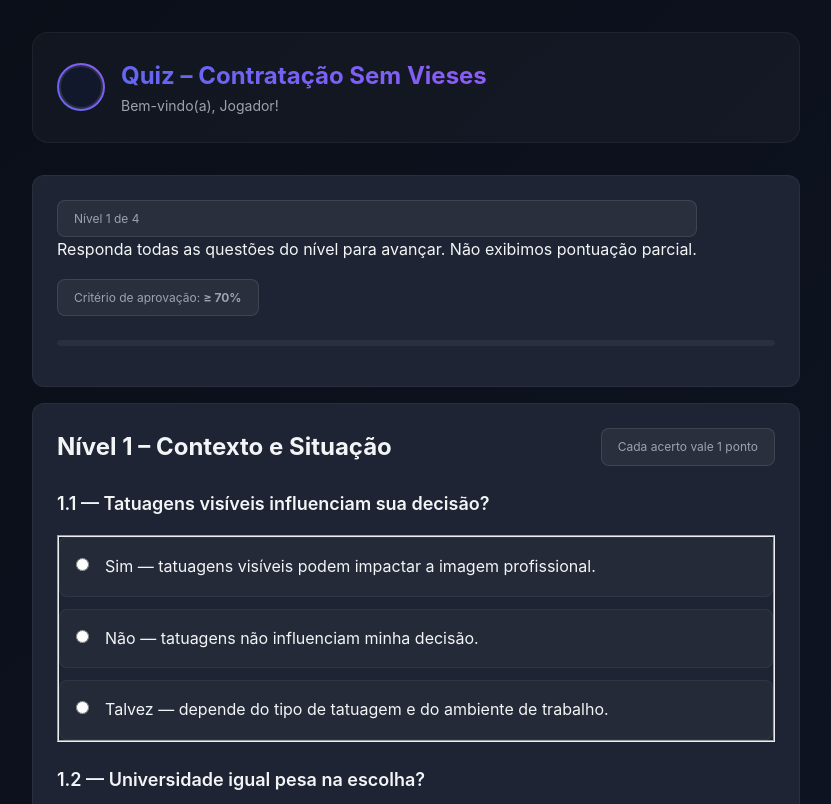
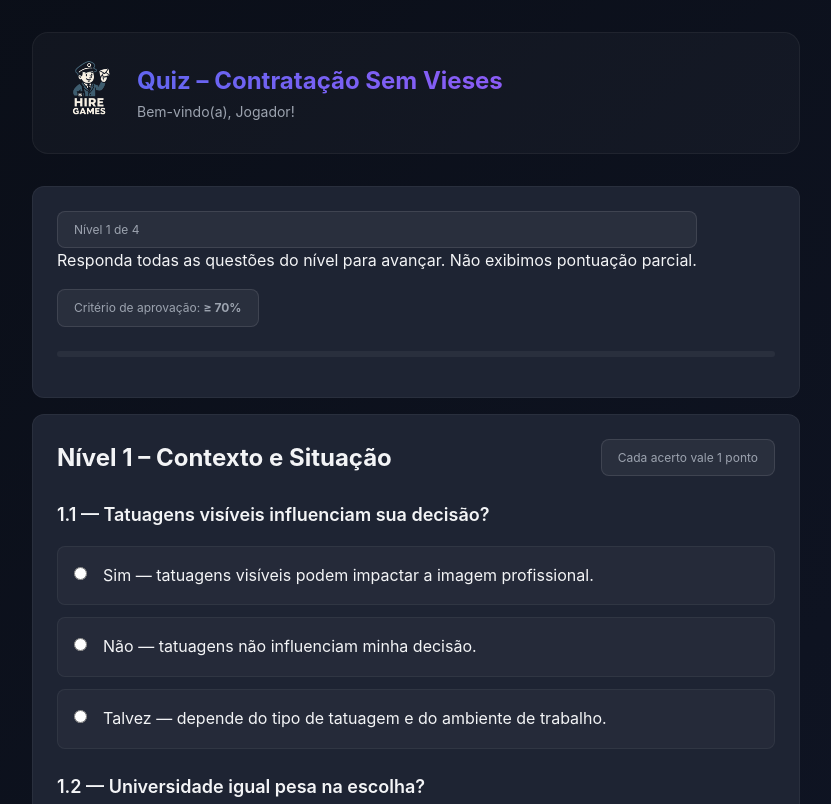
Before and after one commit to Senac-Campo-Mourao/Site-aprimorado, a plain HTML site: page perguntas.html in a window 1280 px wide. Shown: the top 804 px of the page, without its empty margins (224-1055 px from the left). Drawn offline with Linux system fonts and the light colour scheme.

Commit message:
Perguntas

```diff
--- a/perguntas.html
+++ b/perguntas.html
@@ -12,7 +12,9 @@
   <div class="wrap">
     <header>
       <div class="brand">
-        <div class="logo" aria-hidden="true"></div>
+        <div aria-hidden="true">
+          <img src="./src/image/hiregames.png" alt="Hire Games Logo" style="max-width: 5vw;">
+        </div>
         <div>
           <h1>Quiz – Contratação Sem Vieses</h1>
           <div class="subtitle" id="playerWelcome">Bem-vindo(a), Jogador!</div>
--- a/src/css/style-quiz.css
+++ b/src/css/style-quiz.css
@@ -169,6 +169,7 @@ h1 {
 .opts {
   display: grid;
   gap: 0.75rem;
+  border: none;
 }
 
 .opt {
```
Also changed, not shown: index.html (+1 -1 lines).
